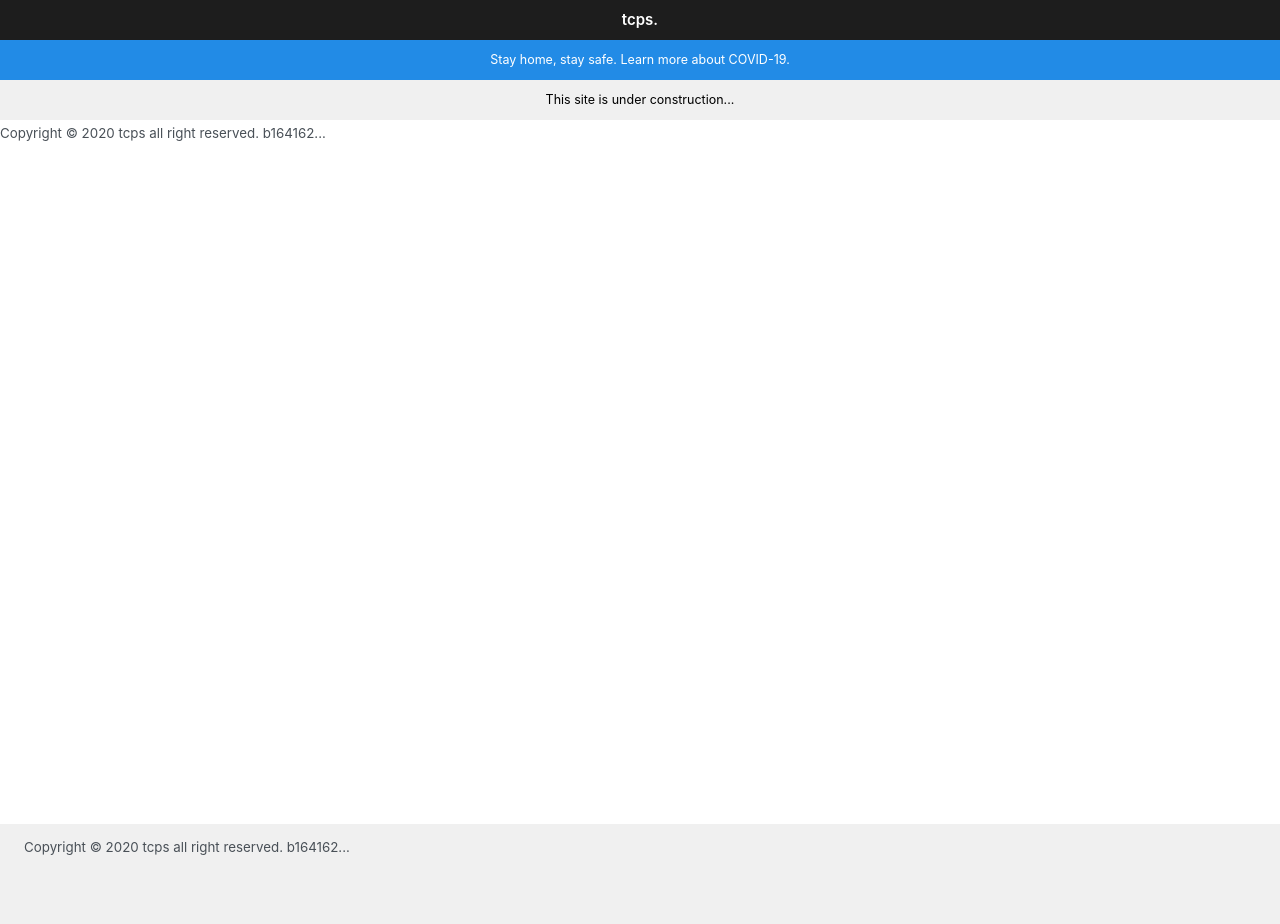
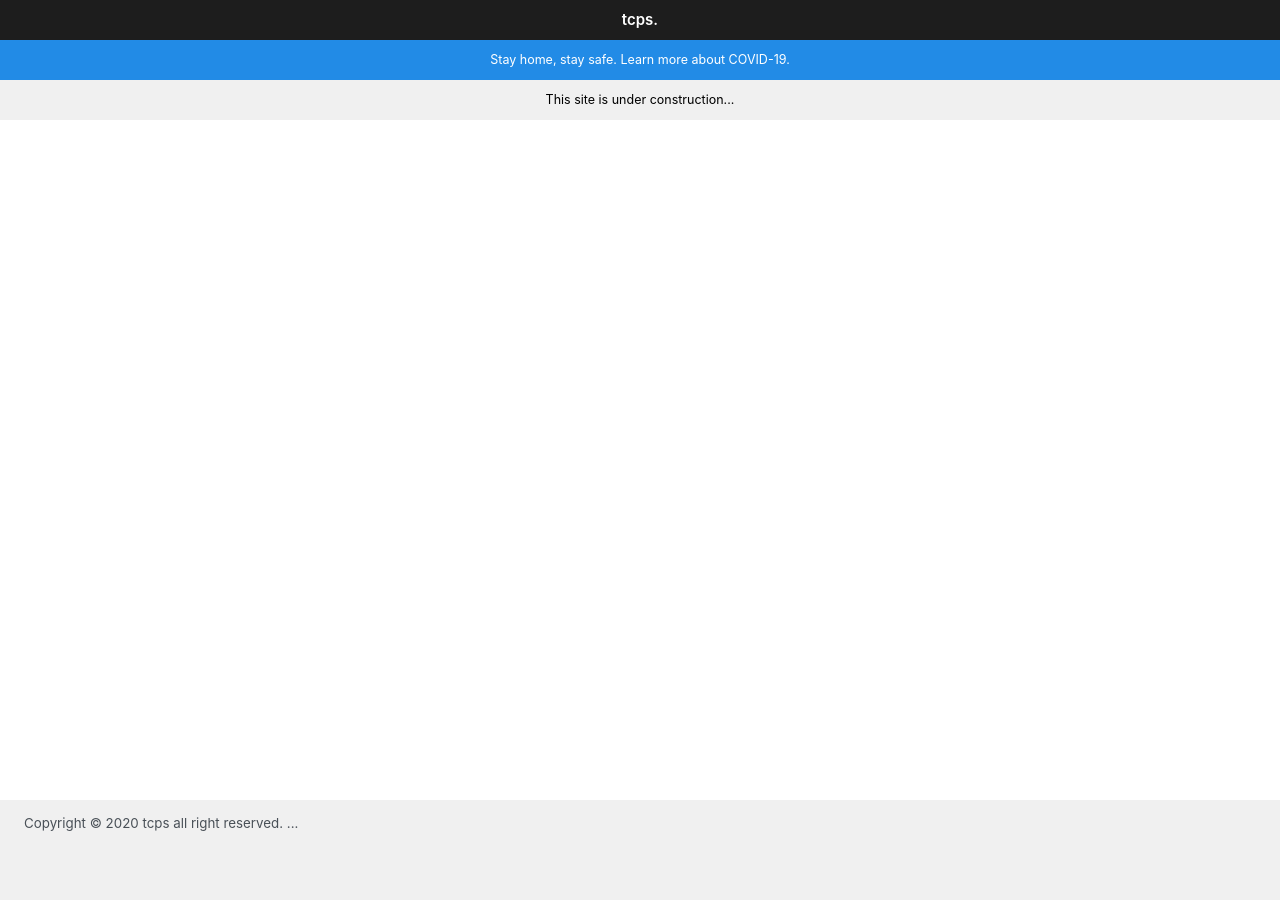
Before and after one commit to ttcps/ttcps.github.io, a Jekyll site: the page built from index.html, in a window 1280 px wide. Built offline with Jekyll 4.4.1, drawn with Linux system fonts in a browser that asks for light colours; after the commit the page ends 900 px from its top, so only the background shows below that.

Commit message:
Update home.html

```diff
--- a/_layouts/home.html
+++ b/_layouts/home.html
@@ -7,15 +7,6 @@
     <h1 style="font-size:15px;line-height: 40px;background-color: #1d1d1d;text-align: center; margin: 0px;"><a href="/" style="color: #ffffff;text-decoration: none;">tcps.</a></h1>
     {% include banner.html background-color="var(--link-color)" text="<a href='/covid' style='color: #ffffff; text-decoration: none;'>Stay home, stay safe. Learn more about COVID-19.</a>" %}
     {% include banner.html text="This site is under construction..." %}
-    <footer class="footer" style="margin: 0px">
-        <small>
-          Copyright © <time datetime="2020-12-03T23:11:46+08:00">2020</time> tcps all right reserved.
-        </small>
-        <small>
-          <a href="javascript:location.reload();" style="text-decoration: none; color: #495057">b164162</a><a href="/info" style="text-decoration: none; color: #495057">...</a>
-        </small>
-      </footer>
-   </div>
     <div class="container content" style="min-height: calc(100vh - 220px)">
       <main>
         {{ content }}
@@ -27,7 +18,7 @@
           Copyright © <time datetime="2020-12-03T23:11:46+08:00">2020</time> tcps all right reserved.
         </small>
         <small>
-          <a href="javascript:location.reload();" style="text-decoration: none; color: #495057">b164162</a><a href="/info" style="text-decoration: none; color: #495057">...</a>
+          <a href="javascript:location.reload();" style="text-decoration: none; color: #495057">{{ site.github.build_revision | truncate: 7, "" }}</a><a href="/info" style="text-decoration: none; color: #495057">...</a>
         </small>
       </footer>
     </div>
```
